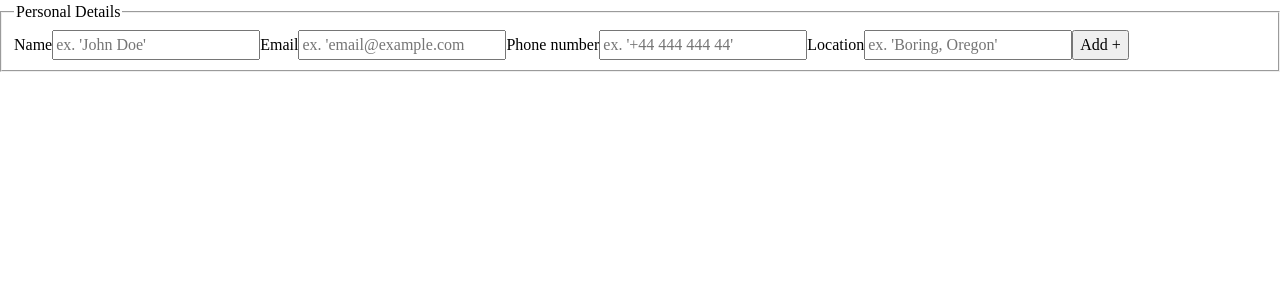
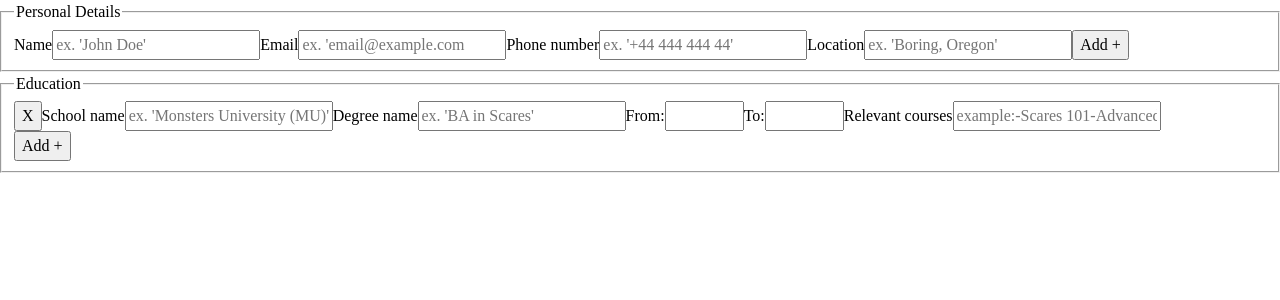
Before and after one commit to vicpues/odin-cv, a React (Vite) app: page / in a window 1280 px wide. Shown: the top 300 px of the page. Built offline with nearby package versions, Linux system fonts and the light colour scheme.

Commit message:
feat: Add education form section

```diff
--- /dev/null
+++ b/src/components/sections/Form/EducationSection/EducationSection.jsx
@@ -0,0 +1,46 @@
+import Input from "../Input/Input";
+import InputGroup from "../InputGroup/InputGroup";
+import FormSection from "../FormSection/FormSection";
+
+export default function EducationSection() {
+  const CURRENT_YEAR = new Date().getFullYear();
+
+  return (
+    <FormSection id="education-details" legend="Education">
+      <InputGroup>
+        <Input
+          label="School name"
+          type="text"
+          placeholder="ex. 'Monsters University (MU)'"
+          inputProps={{ autoCapitalize: "words" }}
+        />
+
+        <Input
+          label="Degree name"
+          type="text"
+          placeholder="ex. 'BA in Scares'"
+          inputProps={{ autoCapitalize: "words" }}
+        />
+
+        <Input
+          label="From:"
+          type="number"
+          inputProps={{ min: 1900, max: CURRENT_YEAR }}
+        />
+
+        <Input
+          label="To:"
+          type="number"
+          inputProps={{ min: 1900, max: CURRENT_YEAR }}
+        />
+
+        <Input
+          label="Relevant courses"
+          type="text"
+          placeholder={"example:\n-Scares 101\n-Advanced sneaking"}
+          inputProps={{ autoCapitalize: "sentence" }}
+        />
+      </InputGroup>
+    </FormSection>
+  );
+}
--- a/src/components/sections/Form/Form.jsx
+++ b/src/components/sections/Form/Form.jsx
@@ -1,9 +1,11 @@
 import PersonalSection from "./PersonalSection/PersonalSection";
+import EducationSection from "./EducationSection/EducationSection";
 
 export default function Form() {
   return (
     <form id="cv-form" action="">
       <PersonalSection />
+      <EducationSection />
     </form>
   );
 }
```
